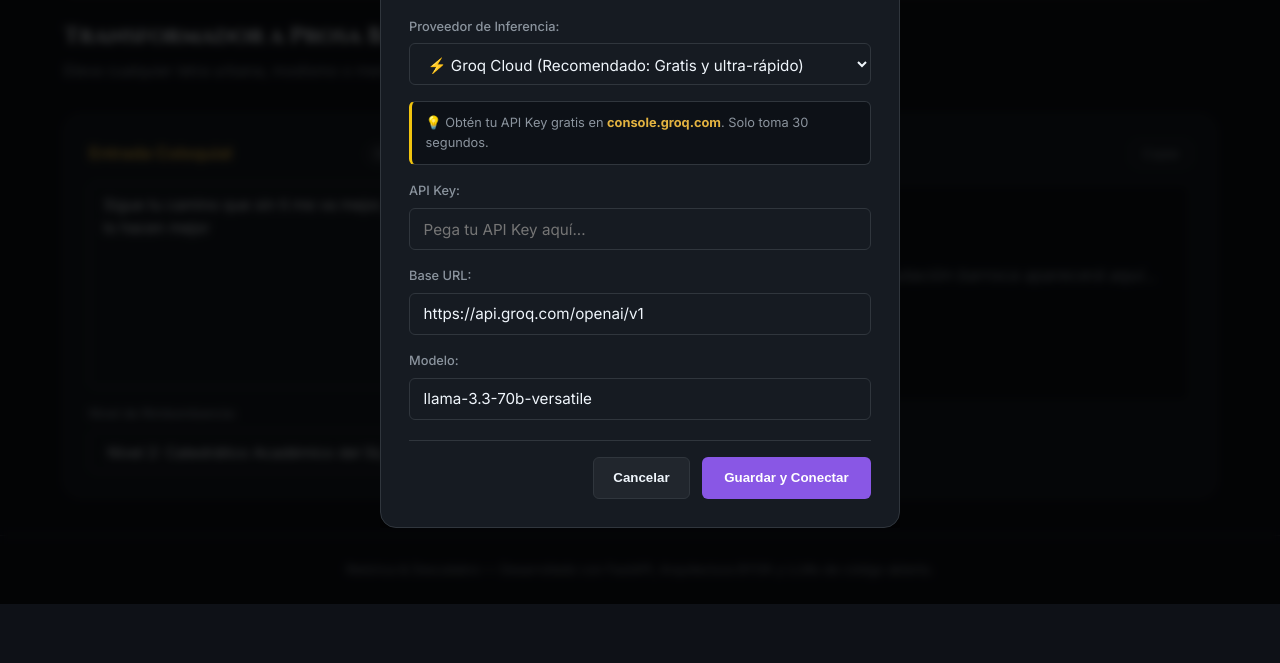
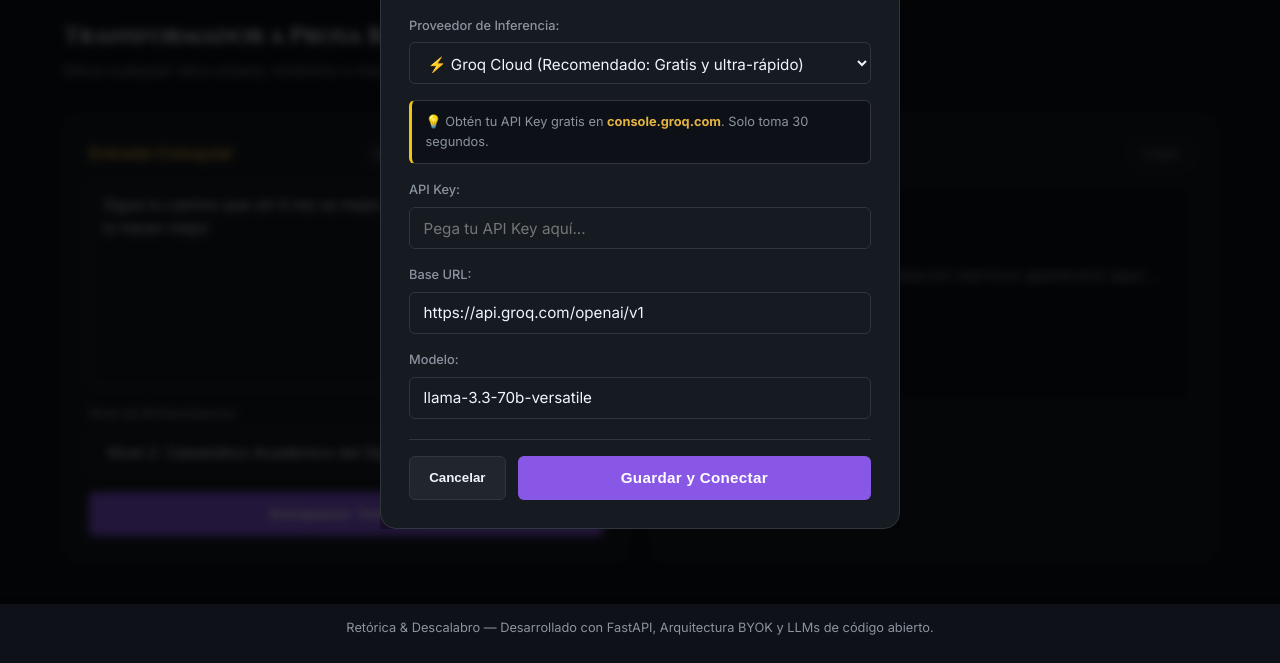
Before and after one commit to Pipin333/retorica-y-descalabro, a plain HTML site: page static/index.html in a window 1280 px wide. Shown: the part 196-859 px from the top of the page. Before the commit the page ends 800 px from the top, so only its background shows below. Drawn offline with Linux system fonts and the light colour scheme.

Commit message:
feat(ui): redesign controls row with full-width primary action button

```diff
--- a/static/index.html
+++ b/static/index.html
@@ -68,6 +68,7 @@
           <textarea id="enricher-input" rows="8" placeholder="Escribe cualquier frase, modismo o canción..."></textarea>
 
           <div class="controls-row">
+            <div class="inputs-row">
               <div class="level-select-group">
                 <label for="enricher-level">Nivel de Rimbombancia:</label>
                 <select id="enricher-level">
@@ -75,6 +76,7 @@
                   <option value="2" selected>Nivel 2: Catedrático Académico del Siglo XIX</option>
                   <option value="3">Nivel 3: Barroco Culterano Rococó (Góngora)</option>
                 </select>
+              </div>
             </div>
 
             <button type="button" id="btn-run-enricher" class="btn-primary" onclick="handleEnrich()">
@@ -117,6 +119,7 @@
           <textarea id="whispers-input" rows="8" placeholder="Pega aquí la letra o frase a descalabrar..."></textarea>
 
           <div class="controls-row">
+            <div class="inputs-row">
               <div class="mode-select-group">
                 <label for="whispers-mode">Motor:</label>
                 <select id="whispers-mode" onchange="toggleWhispersModeUI()">
@@ -139,6 +142,7 @@
               <div class="level-select-group" id="custom-preset-config" style="display: none;">
                 <label for="custom-hops-input">Saltos (1 a 12):</label>
                 <input type="number" id="custom-hops-input" min="1" max="12" value="4" />
+              </div>
             </div>
 
             <button type="button" id="btn-run-whispers" class="btn-primary" onclick="handleWhispers()">
--- a/static/style.css
+++ b/static/style.css
@@ -356,9 +356,17 @@
 
 .controls-row {
   display: flex;
+  flex-direction: column;
+  gap: 1.25rem;
+  width: 100%;
+}
+
+.inputs-row {
+  display: flex;
   flex-wrap: wrap;
   align-items: flex-end;
   gap: 1rem;
+  width: 100%;
 }
 
 .mode-select-group,
@@ -367,12 +375,12 @@
   flex-direction: column;
   gap: 0.35rem;
   flex: 1;
-  min-width: 130px;
+  min-width: 140px;
 }
 
 #custom-preset-config {
-  min-width: 100px;
-  flex: 0 1 110px;
+  min-width: 110px;
+  flex: 0 1 120px;
 }
 
 .mode-select-group label,
@@ -388,20 +396,24 @@
   color: #fff;
   border: none;
   font-weight: 600;
-  padding: 0 1.4rem;
-  height: 42px;
-  display: inline-flex;
+  font-size: 0.95rem;
+  padding: 0 1.5rem;
+  height: 44px;
+  width: 100%;
+  display: flex;
   align-items: center;
   justify-content: center;
+  gap: 0.5rem;
   border-radius: var(--radius-sm);
   cursor: pointer;
+  letter-spacing: 0.3px;
   transition: background var(--transition-fast), transform var(--transition-fast), box-shadow var(--transition-fast);
   white-space: nowrap;
 }
 
 .btn-primary:hover {
   background: var(--primary-hover);
-  box-shadow: 0 4px 14px var(--primary-glow);
+  box-shadow: 0 4px 16px var(--primary-glow);
   transform: translateY(-1px);
 }
 
```
Lines whose indentation alone changed are shown as unchanged.
